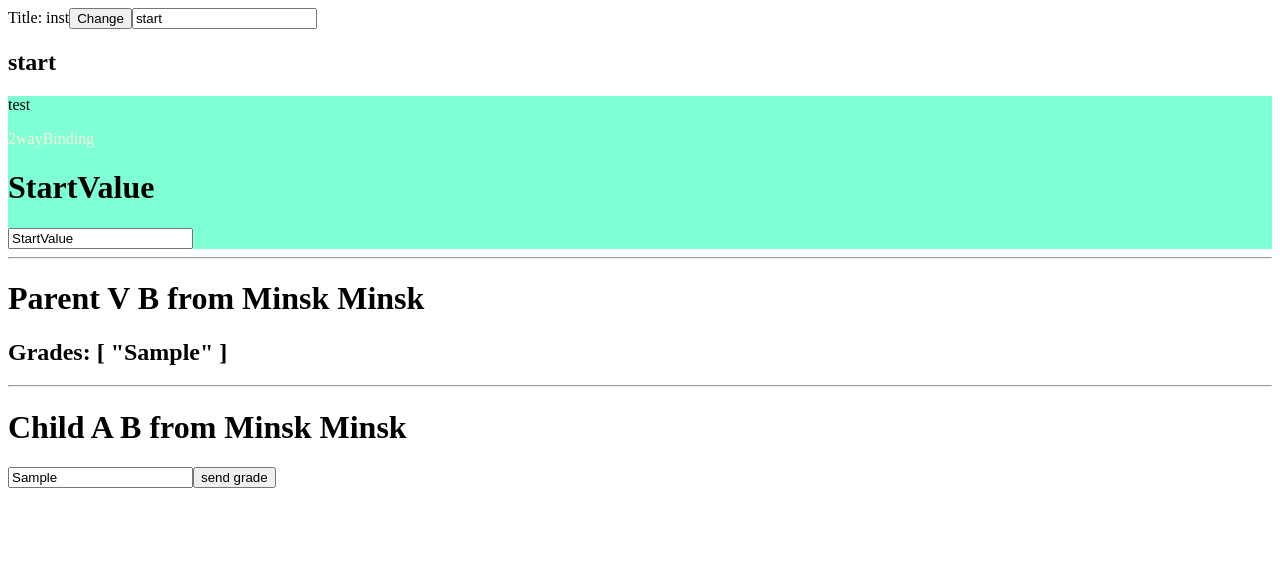
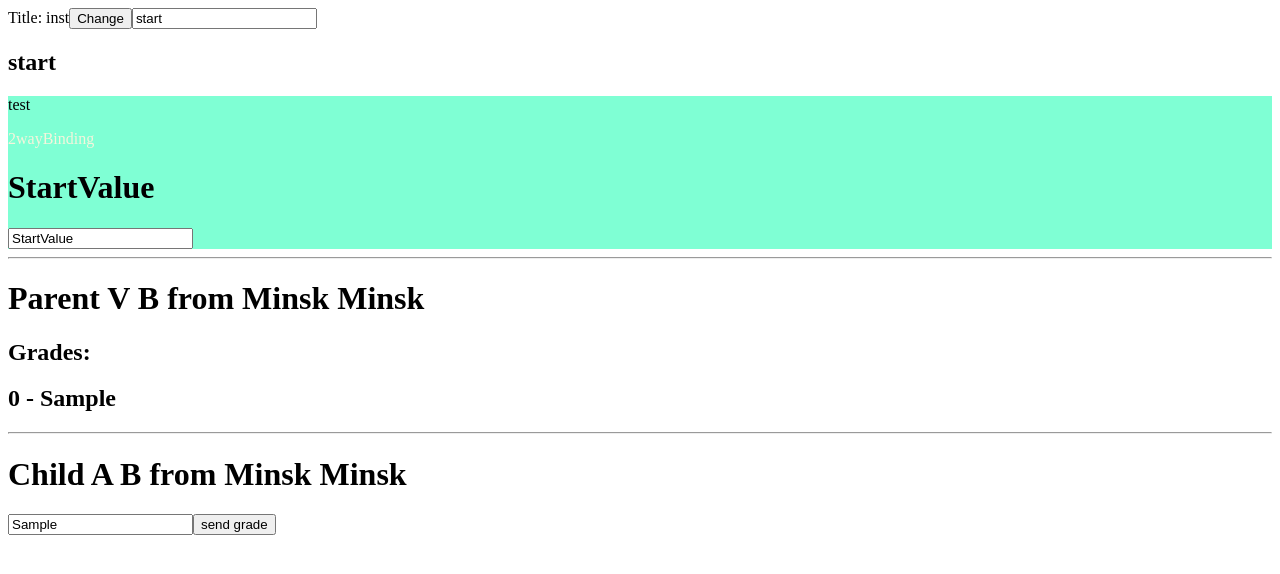
Before and after one commit to VladBula/Instagram-angular, an Angular app: page / in a window 1280 px wide. Both pictures are taken after typing "Sample" into the empty fields and a click on the button "send grade". Shown: the top 574 px of the page. Built offline with nearby package versions, Linux system fonts and the light colour scheme.

Commit message:
ngfor_directive_1

```diff
--- a/src/app/parent/parent.component.html
+++ b/src/app/parent/parent.component.html
@@ -1,6 +1,7 @@
 <div>
   <h1>Parent {{name}} {{surname}} from {{address.city}} {{address.city}}</h1>
-  <h2>Grades: {{grades | json}}</h2>
+  <h2>Grades:</h2>
+  <h2 *ngFor="let grade of grades; index as i">{{i}} - {{grade}}</h2>
 </div>
 <hr>
 <inst-child [surnameProps]="surname" [address]="address" (sendGradeEvent)="getGrade($event)"></inst-child>
```
